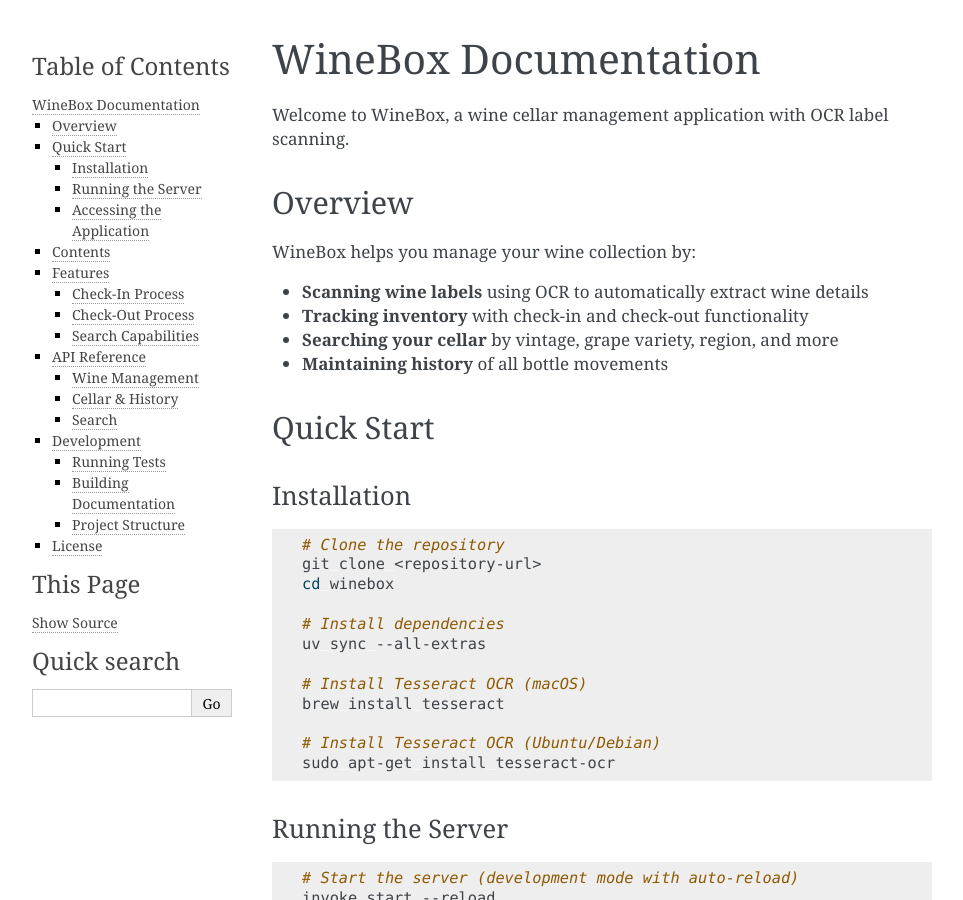
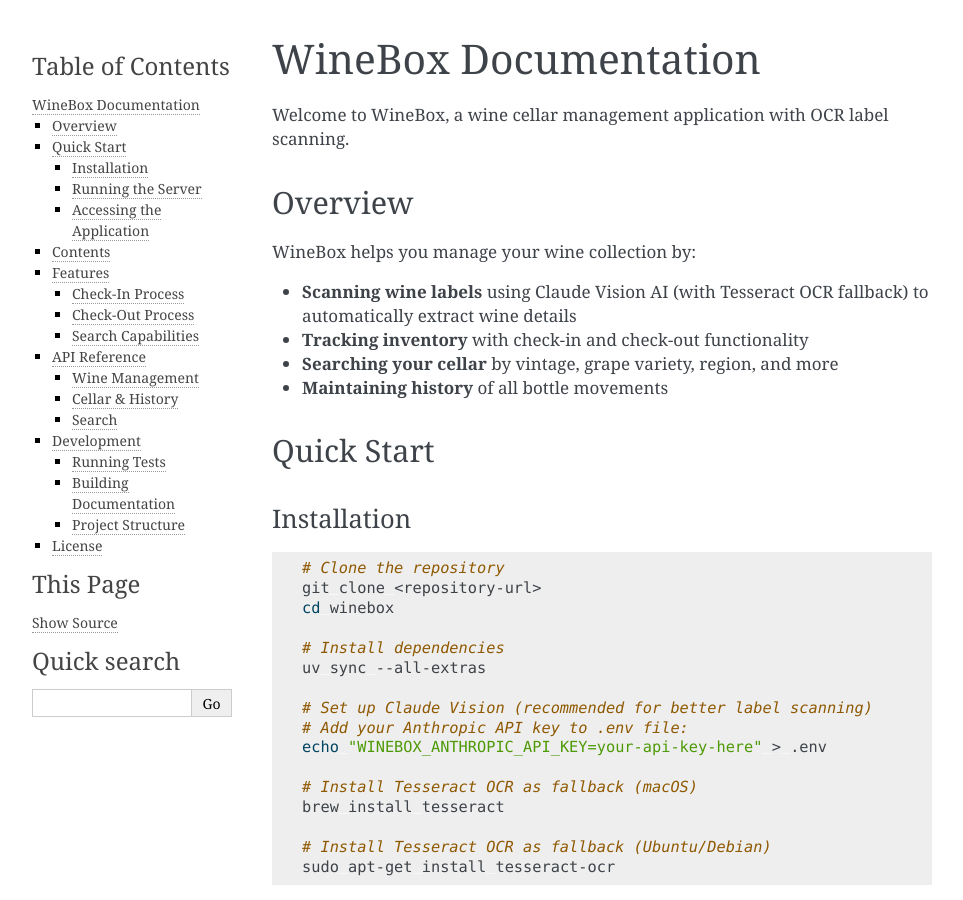
Before and after one commit to jdrumgoole/winebox, a Sphinx documentation site: the page built from docs/index.md, in a window 1280 px wide and 900 px high. Shown: the whole window, without its empty margins (148-1111 px from the left). Built offline with Sphinx 7.4.7, drawn with Linux system fonts in a browser that asks for light colours; some of the changed text lies outside the part shown.

Commit message:
Release v0.1.3: Bug fixes and documentation updates
- Fix form fields not updating when rescanning new images
- Update scanning message to show "Claude Vision" during analysis
- Update documentation for Claude Vision integration
- Add screenshots to documentation
- Bump version to 0.1.3

Co-Authored-By: Claude Opus 4.5 <noreply@anthropic.com>

````diff
--- a/docs/index.md
+++ b/docs/index.md
@@ -6,7 +6,7 @@ Welcome to WineBox, a wine cellar management application with OCR label scanning
 
 WineBox helps you manage your wine collection by:
 
-- **Scanning wine labels** using OCR to automatically extract wine details
+- **Scanning wine labels** using Claude Vision AI (with Tesseract OCR fallback) to automatically extract wine details
 - **Tracking inventory** with check-in and check-out functionality
 - **Searching your cellar** by vintage, grape variety, region, and more
 - **Maintaining history** of all bottle movements
@@ -23,10 +23,14 @@ cd winebox
 # Install dependencies
 uv sync --all-extras
 
-# Install Tesseract OCR (macOS)
+# Set up Claude Vision (recommended for better label scanning)
+# Add your Anthropic API key to .env file:
+echo "WINEBOX_ANTHROPIC_API_KEY=your-api-key-here" > .env
+
+# Install Tesseract OCR as fallback (macOS)
 brew install tesseract
 
-# Install Tesseract OCR (Ubuntu/Debian)
+# Install Tesseract OCR as fallback (Ubuntu/Debian)
 sudo apt-get install tesseract-ocr
 ```
 
@@ -70,8 +74,8 @@ api-reference
 ### Check-In Process
 
 1. Upload front label image (required) and back label (optional)
-2. OCR automatically extracts text from the labels
-3. Wine parser identifies: vintage, winery, grape variety, region, country
+2. Claude Vision AI (or Tesseract OCR fallback) automatically analyzes the labels
+3. Form fields are instantly populated with: wine name, vintage, winery, grape variety, region, country, alcohol %
 4. Review and edit auto-detected values
 5. Specify quantity of bottles
 6. Wine is added to your cellar with a CHECK_IN transaction
--- a/pyproject.toml
+++ b/pyproject.toml
@@ -1,6 +1,6 @@
 [project]
 name = "winebox"
-version = "0.1.2"
+version = "0.1.3"
 description = "Wine Cellar Management Application with OCR label scanning"
 readme = "README.md"
 requires-python = ">=3.11"
--- a/winebox/__init__.py
+++ b/winebox/__init__.py
@@ -1,3 +1,3 @@
 """WineBox - Wine Cellar Management Application."""
 
-__version__ = "0.1.0"
+__version__ = "0.1.3"
````
Also changed, not shown: docs/user-guide.md (+10 -4 lines), winebox/static/js/app.js (+6 -9 lines), docs/screenshots/cellar.png (added), docs/screenshots/checkin.png (added), docs/screenshots/dashboard.png (added), docs/screenshots/login.png (added), 1 other file.
